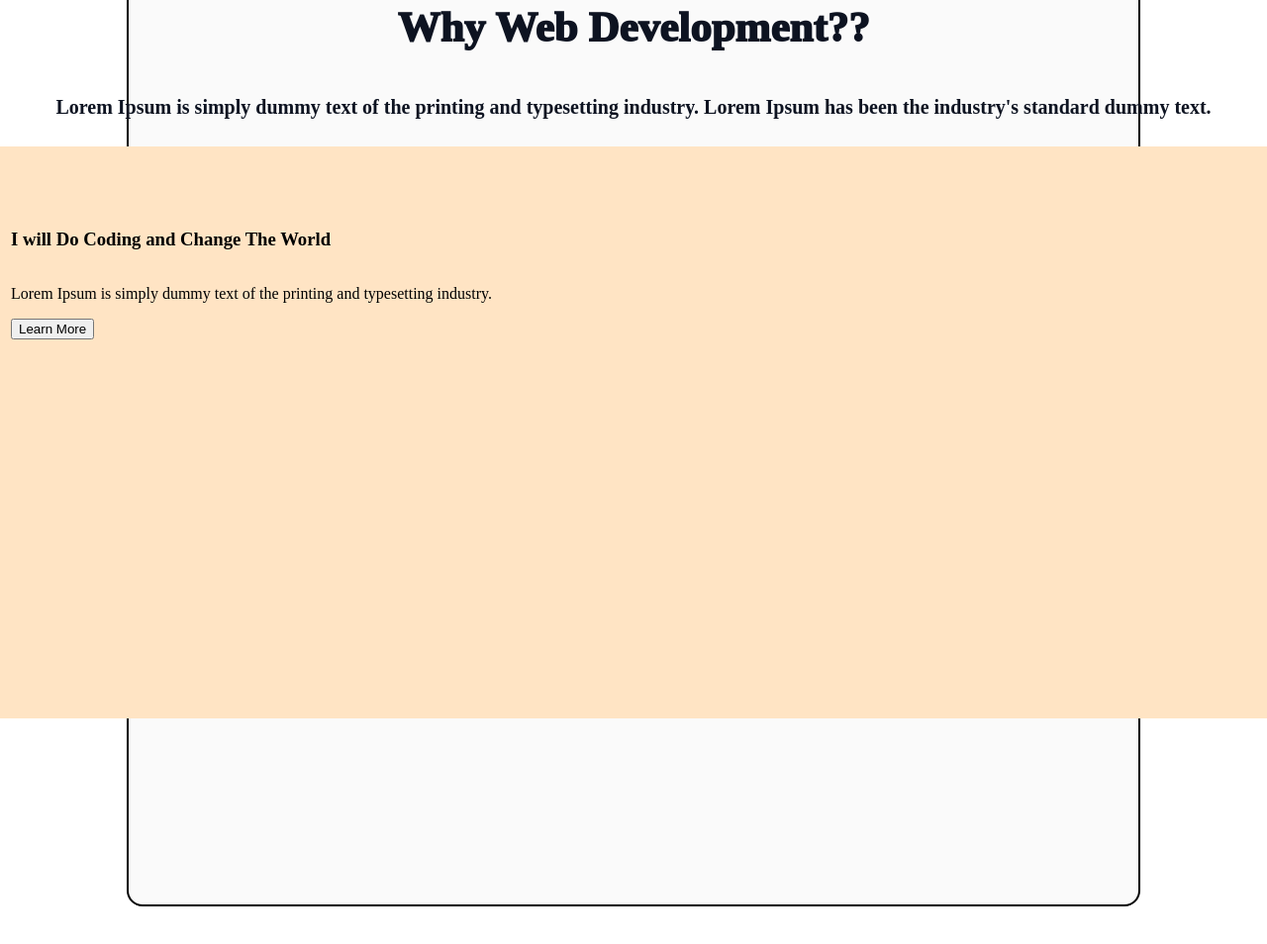
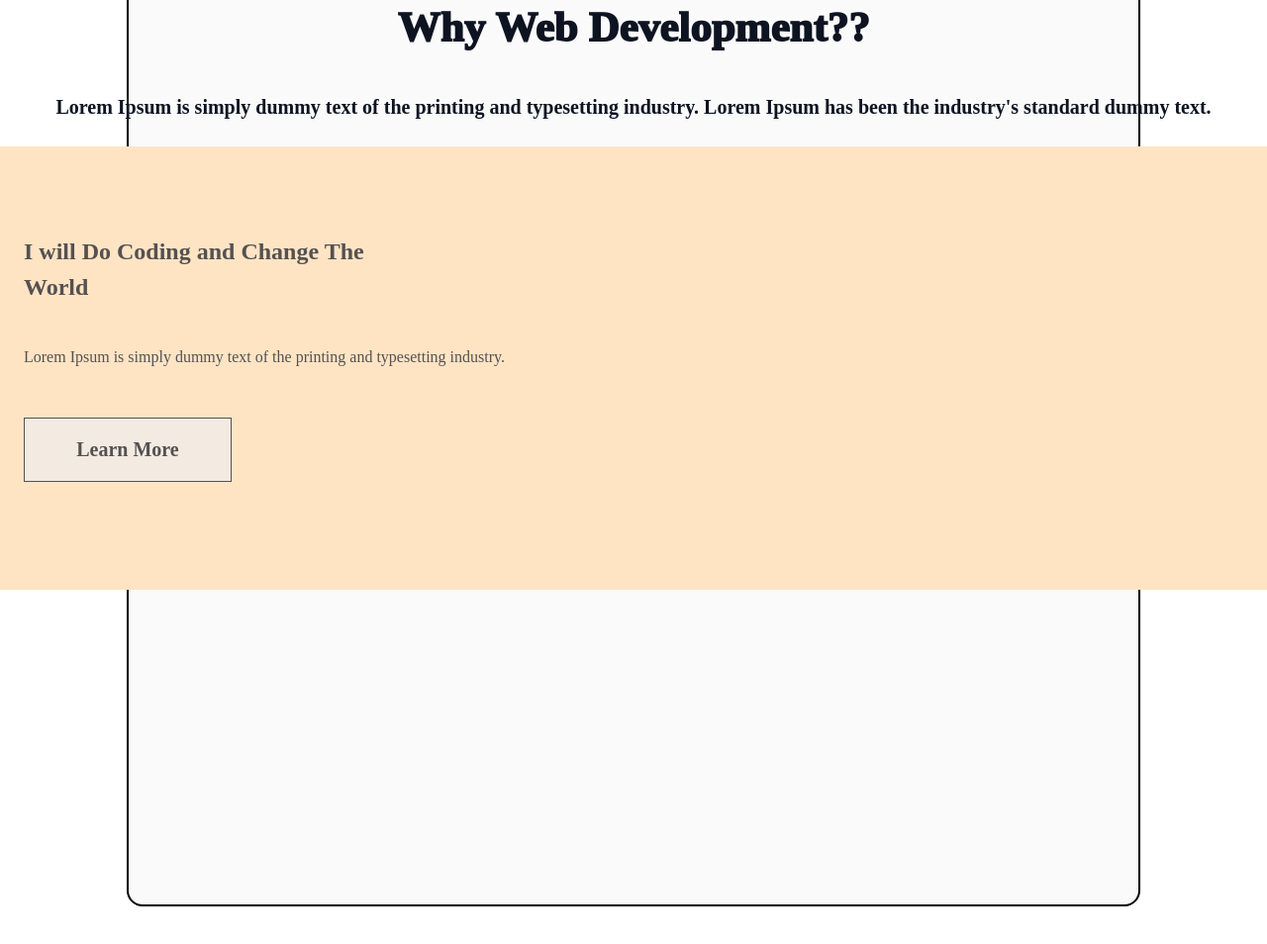
Before and after one commit to Ananta127/Assignment, a plain HTML site: page index.html in a window 1280 px wide. Shown: the part 1070-2024 px from the top of the page at 99% size. Drawn offline with Linux system fonts and the light colour scheme; a web font is replaced by a local one.

Commit message:
fourth commit

```diff
--- a/index.html
+++ b/index.html
@@ -24,9 +24,12 @@
                 <p class="subtitle">Lorem Ipsum is simply dummy text of the printing and typesetting industry. Lorem Ipsum has been the industry's standard dummy text.</p>
             </div>
             <div class="row-card">
-                <h3>I will Do Coding and Change The World</h3>
-                <p>Lorem Ipsum is simply dummy text of the printing and typesetting industry.</p>
-                <button>Learn More</button>
+                <div class="box">
+                    <h3 class="sub">I will Do Coding and Change The <br>World</h3>
+                    <p class="subs">Lorem Ipsum is simply dummy text of the printing and typesetting industry.</p>
+                    <button class="btn"><p class="btn-sub">Learn More</p></button>
+                </div>
+
             </div>
         </div>
 
--- a/style.css
+++ b/style.css
@@ -123,10 +123,8 @@ monospace;
 }
 
 #why-web-dev .row-card {
-    /* position: static; */
     width: 1258px;
-    height: 450px;
-    /* Auto layout */
+    height: 320px;
     display: flex;
     flex-direction: column;
     justify-content: flex-start;
@@ -160,3 +158,69 @@ monospace;
     letter-spacing: 0%;
     text-align: center;
 }
+
+#why-web-dev .row-card .box {
+    position: static;
+    width: 600px;
+    height: 320px;
+    display: flex;
+    flex-direction: column;
+    justify-content: flex-start;
+    align-items: flex-start;
+    padding: 0px;
+    flex: none;
+    order: 0;
+    flex-grow: 0;
+    margin: 0px 13px;
+}
+
+#why-web-dev .sub {
+    color: rgba(13, 19, 33, 0.7);
+    font-family: Azeret Mono;
+    font-size: 24px;
+    font-weight: 700;
+    line-height: 36px;
+    letter-spacing: 0%;
+    text-align: left;
+}
+
+#why-web-dev .subs {
+    color: rgb(13, 19, 33);
+    font-family: Azeret Mono;
+    font-size: 16px;
+    font-weight: 400;
+    line-height: 26px;
+    letter-spacing: 0%;
+    text-align: left;
+    opacity: 0.7;
+}
+
+#why-web-dev .btn {
+    position: static;
+    width: 210px;
+    height: 65px;
+    /* Auto layout */
+    display: flex;
+    flex-direction: row;
+    justify-content: center;
+    align-items: center;
+    padding: 12px 20px 12px 20px;
+    flex: none;
+    order: 1;
+    flex-grow: 0;
+    margin: 32px 0px;
+    box-sizing: border-box;
+    border: 1px solid rgb(13, 19, 33);
+    opacity: 0.7;
+
+}
+
+#why-web-dev .btn-sub {
+    color: rgb(13, 19, 33);
+    font-family: Azeret Mono;
+    font-size: 20px;
+    font-weight: 600;
+    line-height: 23px;
+    letter-spacing: 0%;
+    text-align: center;
+}
```
